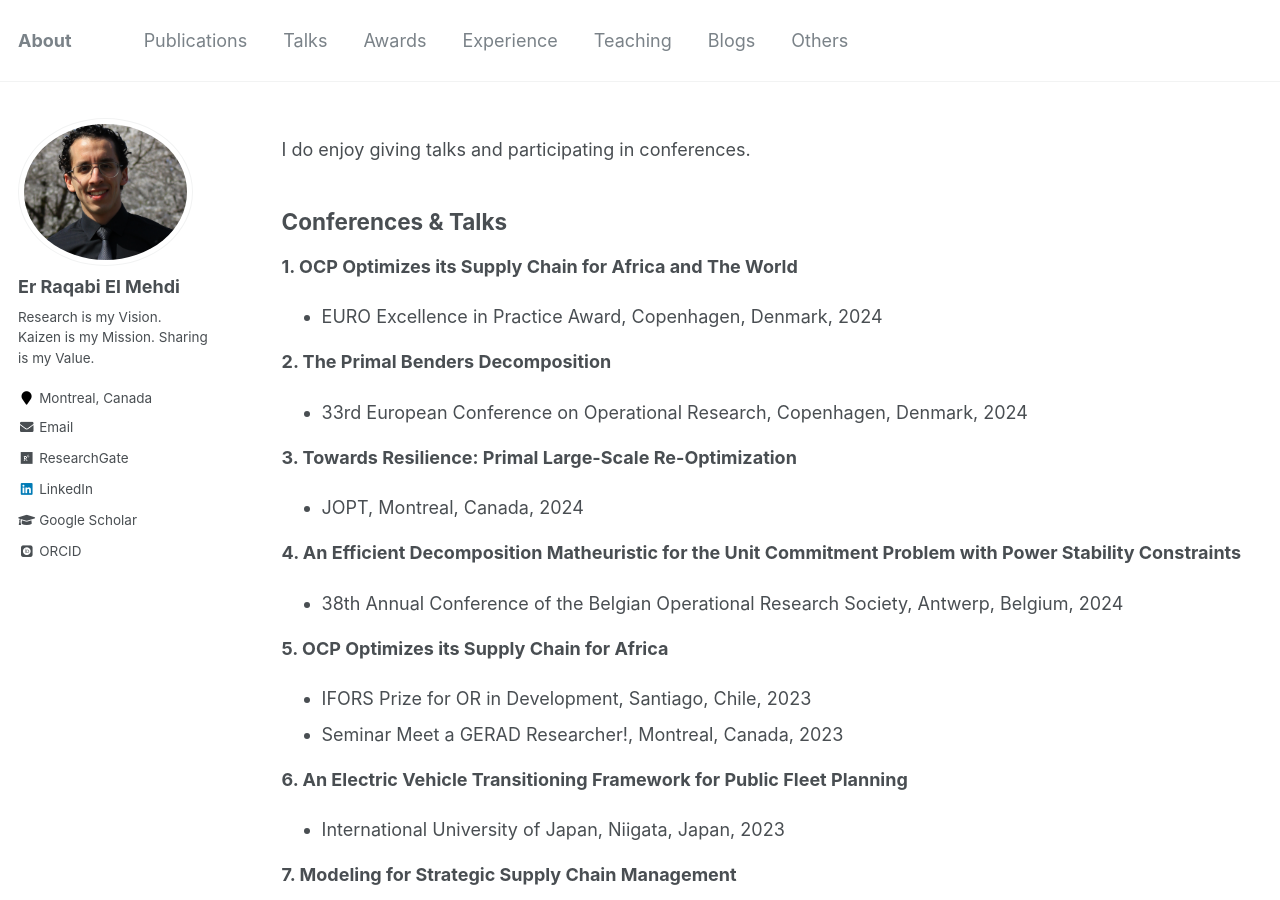
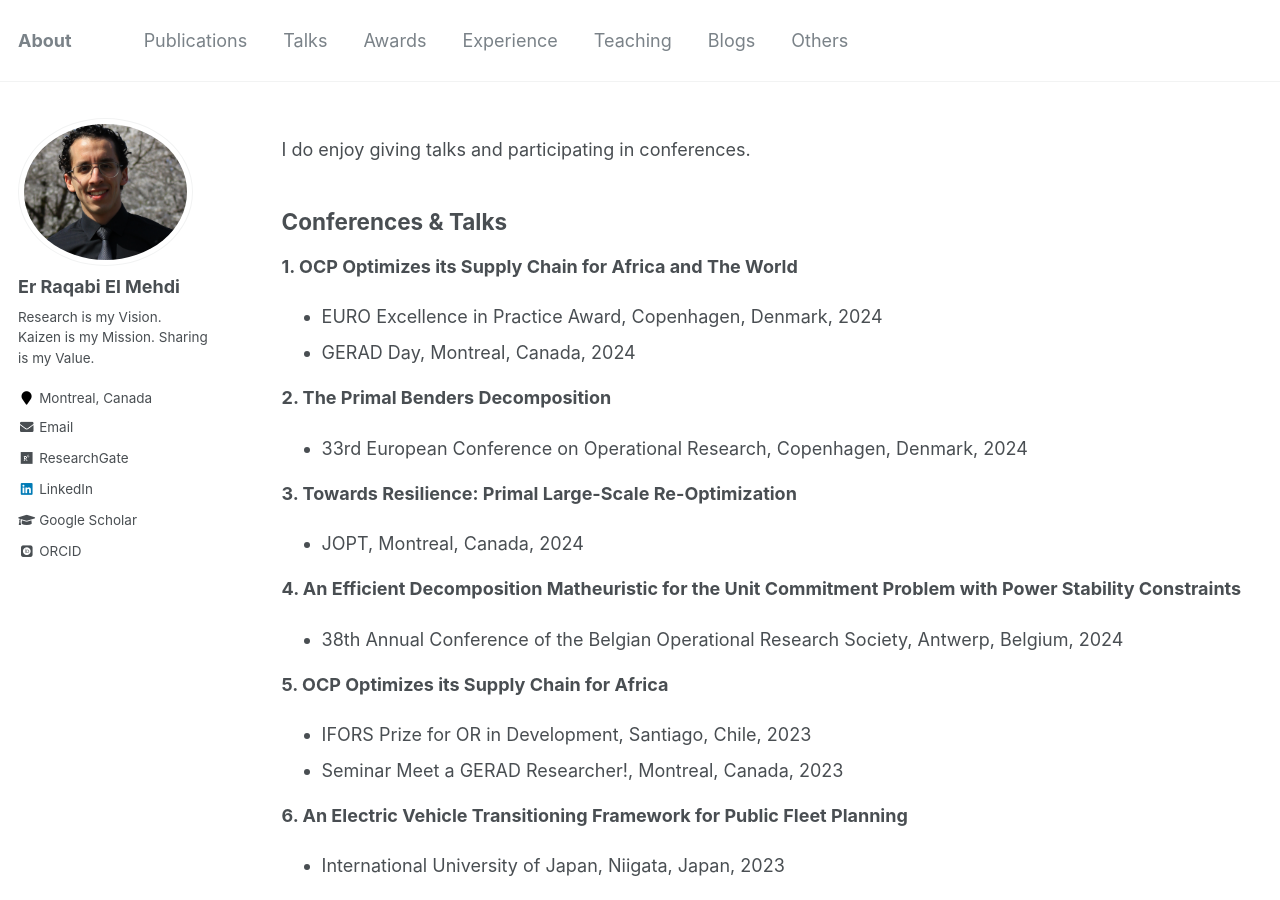
Before and after one commit to RqbMedi/rqbmedi.github.io, a Jekyll site: the page built from _pages/talks.md, in a window 1280 px wide and 900 px high. Built offline with Jekyll 4.4.1, drawn with Linux system fonts in a browser that asks for light colours; some web fonts are replaced.

Commit message:
Update talks.md

```diff
--- a/_pages/talks.md
+++ b/_pages/talks.md
@@ -11,6 +11,7 @@ Conferences & Talks
 ------
 **1. OCP Optimizes its Supply Chain for Africa and The World**
 - EURO Excellence in Practice Award, Copenhagen, Denmark, 2024
+- GERAD Day, Montreal, Canada, 2024
 
 **2.  The Primal Benders Decomposition**
 - 33rd European Conference on Operational Research, Copenhagen, Denmark, 2024
```
